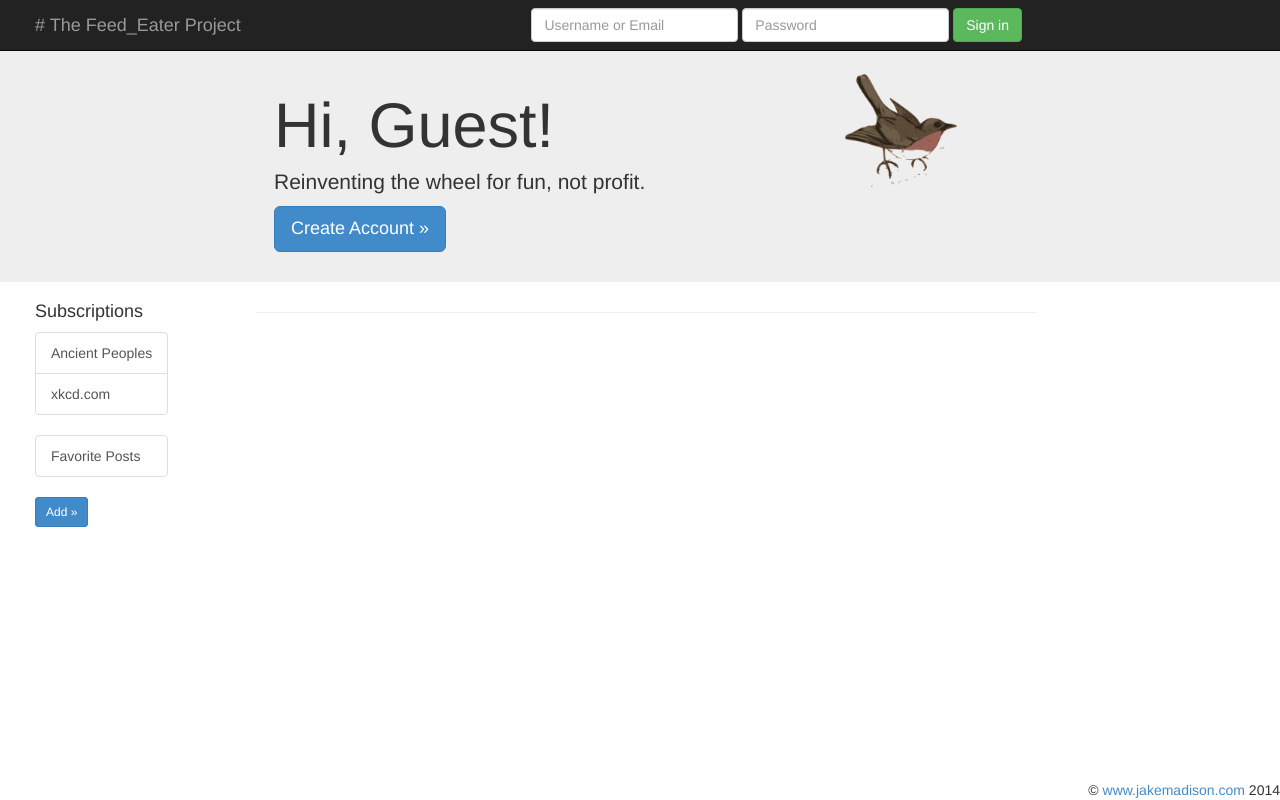
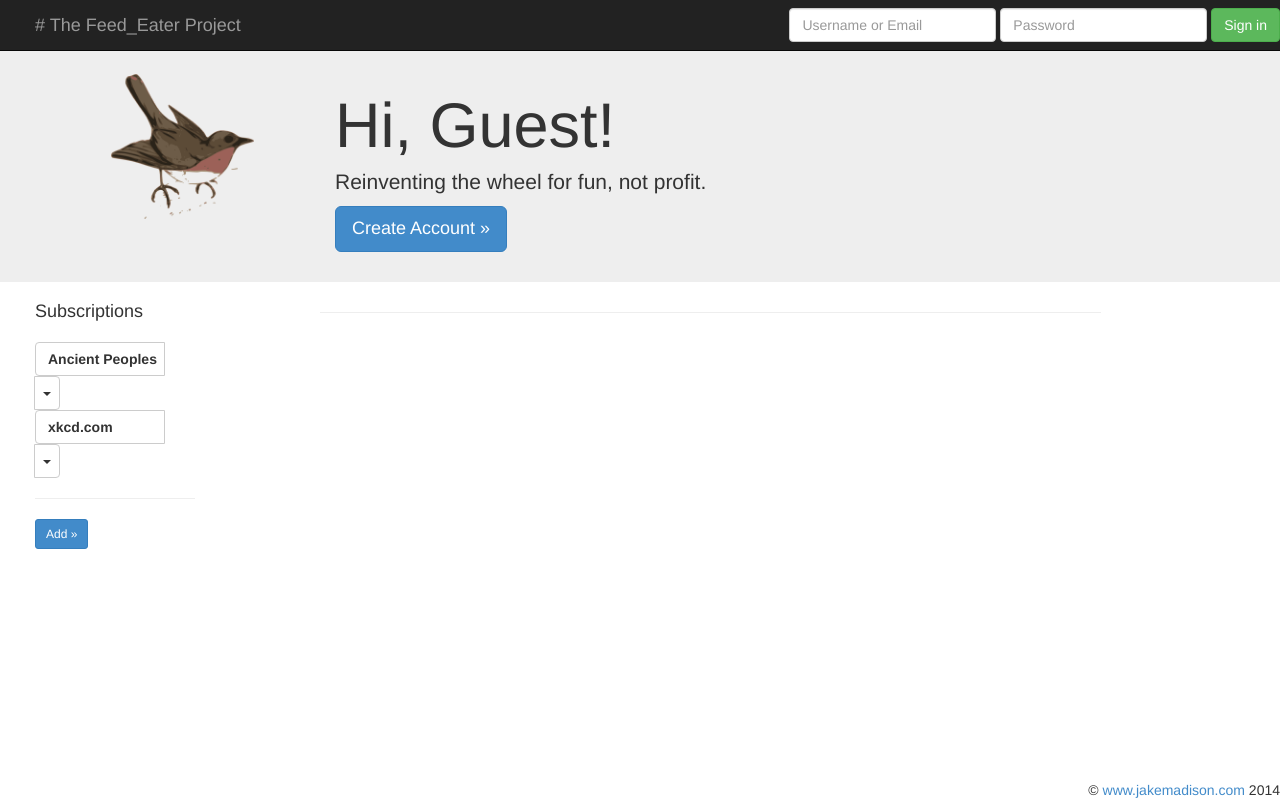
Before and after one commit to jakemadison/FeedEater, a Flask app: page / in a window 1280 px wide. Run offline with Flask 2, Linux system fonts and the light colour scheme; data comes from the database, SQL or seed files in the repository; both versions use the stored data as it was after the commit; some libraries are stand-ins or nearby versions.

Commit message:
sublist does even more useful stuff now.

```diff
--- a/feedeater/controller/user_manage_feeds.py
+++ b/feedeater/controller/user_manage_feeds.py
@@ -13,7 +13,6 @@ def add_user_feed():
 
 def remove_user_feed():
     pass
-
 
 
 def get_guest_feeds():
--- a/feedeater/display/static/css/main.css
+++ b/feedeater/display/static/css/main.css
@@ -37,6 +37,7 @@ sidebar-nav {
 .container {
     width: 60%;
     padding-right: 2px;
+    margin-left: 25%;
    /* margin-right: 15%; */
 
 }
@@ -66,3 +67,9 @@ sidebar-nav {
     margin-left: 20px;
 
 }
+
+.sub-btn {
+
+    width: 90%;
+    text-align: left;
+}
--- a/feedeater/display/templates/header.html
+++ b/feedeater/display/templates/header.html
@@ -1,6 +1,6 @@
  <div class="navbar navbar-inverse navbar-fixed-top" role="navigation">
      <div class="brand"> <a class="navbar-brand" href="/"># The Feed_Eater Project</a> </div>
-      <div class="container">
+      <!--<div class="container">-->
         <div class="navbar-header">
 
             {% if not g.user.is_authenticated() %}
@@ -50,7 +50,7 @@
             <li><a href="/logout">Logout</a></li>
           </ul>
         </div><!-- /.nav-collapse -->
-      </div>
+      <!--</div> <----->
           <!--</div>-->
 
         {% else %}
--- a/feedeater/display/templates/messagebar.html
+++ b/feedeater/display/templates/messagebar.html
@@ -1,7 +1,17 @@
     <!-- Main jumbotron for a primary marketing message or call to action -->
     <div class="jumbotron">
+
+        <div class="col-md-3" align="center">
+          <p><img src="../static/img/bird-main.png"
+                                       height="47%" width="47%" title="Because internet loves birds"></p>
+            </div>
+
+
       <div class="container">
         <div class="row">
+
+
+
             <div class="col-md-8">
                 <script>$('#create_acct').click(function(){
                     $('#content').load('#login_div');
@@ -34,10 +44,9 @@
         </script>
 
         </div>
-           <div class="col-md-3" align="right">
-          <p><img src="../static/img/bird-main.png"
-                                       height="60%" width="60%" title="Because internet loves birds"></p>
-            </div>
+
+            <!--bird was here....-->
+
         </div>
   </div>
 </div>
--- a/feedeater/display/templates/sublist.html
+++ b/feedeater/display/templates/sublist.html
@@ -1,14 +1,45 @@
+<!--it would be really nice if this was a nested list
+<!--of category, and then feed.. although then one feed cannot
+<!--have more than one category... -->
+
 <div class="col-md-12">
     <h4>Subscriptions</h4>
     <ul class="list-group">
 
-        {% for each in subs %}
-            <a href="#" class="list-group-item" title="{{ each['desc'] }}">{{ each['title'] }}</a>
-        {% endfor %}
-    </ul>
-        <ul class="list-group">
-            <a href="#" class="list-group-item">Favorite Posts</a>
+        <!--{% for each in subs %}-->
+            <!--<a href="#" class="list-group-item" title="{{ each['desc'] }}">{{ each['title'] }}</a>-->
+        <!--{% endfor %}-->
     </ul>
 
-    <p><a class="btn btn-primary btn-sm" role="button">Add &raquo;</a></p>
+
+        {% for each in subs %}
+        <div>
+          <div class="btn-group sub-btn">
+               <button type="button" class="btn btn-default sub-btn" title="{{ each['desc'] }}"><b>{{ each['title'] }}</b></button>
+
+        <button type="button" class="btn btn-default dropdown-toggle" data-toggle="dropdown">
+          <span class="caret"></span>
+          <span class="sr-only">Toggle Dropdown</span>
+        </button>
+        <ul class="dropdown-menu" role="menu">
+          <li><a href="#">Add to Favorites</a></li>
+          <li><a href="#">Edit Feed Info...</a></li>
+          <li><a href="#">Edit Categories...</a></li>
+          <li class="divider"></li>
+          <li><a href="#">Unsubscribe</a></li>
+        </ul>
+
+      </div><!-- /btn-group -->
+
 </div>
+    {% endfor %}
+
+
+
+<hr>
+    <!--<ul class="list-group">-->
+            <!--<a href="#" class="list-group-item">Favorite Posts</a>-->
+    <!--</ul>-->
+
+     <p><a class="btn btn-primary btn-sm" role="button">Add &raquo;</a></p>
+</div>
```
Also changed, not shown: feedeater/database/app.db.
